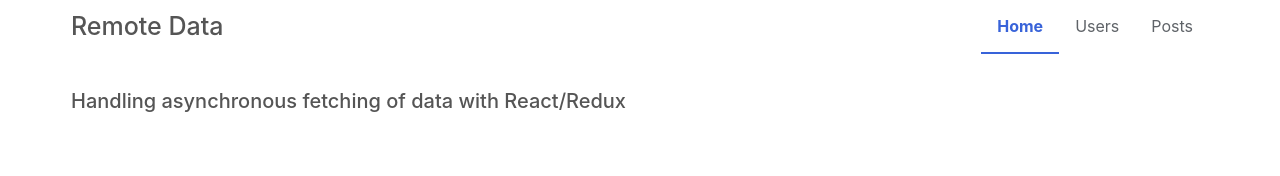
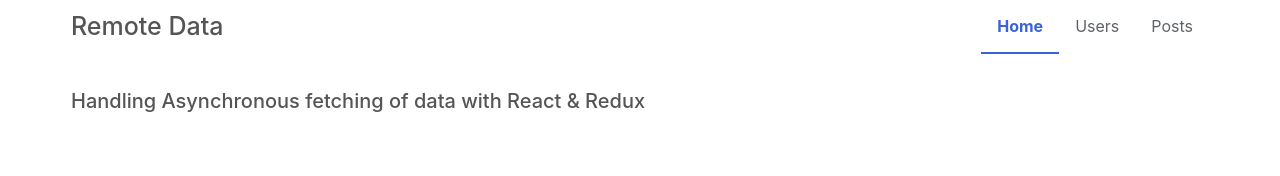
Before and after one commit to alismael/remote-data, a React (Create React App) app in the folder example/: page / in a window 1280 px wide. Shown: the top 176 px of the page. Built offline with nearby package versions, Linux system fonts and the light colour scheme; what remote-data would draw is missing.

Commit message:
[Docs] Updating description

```diff
--- a/example/public/index.html
+++ b/example/public/index.html
@@ -24,7 +24,7 @@
       work correctly both with client-side routing and a non-root public URL.
       Learn how to configure a non-root public URL by running `npm run build`.
     -->
-    <title>Remote data | Handling asynchronous fetching of data with React/Redux</title>
+    <title>Remote data | Handling Asynchronous fetching of data with React & Redux</title>
   </head>
 
   <body>
--- a/example/src/app/components/home/index.tsx
+++ b/example/src/app/components/home/index.tsx
@@ -3,7 +3,7 @@ import * as React from 'react';
 const Home = () => (
   <div>
     <h1 className="page-title">
-      Handling asynchronous fetching of data with React/Redux
+      Handling Asynchronous fetching of data with React & Redux
     </h1>
   </div>
 );
--- a/package.json
+++ b/package.json
@@ -1,7 +1,7 @@
 {
   "name": "remote-data",
   "version": "1.0.0",
-  "description": "Handling asynchronous fetching of data with React/Redux",
+  "description": "Handling Asynchronous fetching of data with React & Redux",
   "author": "alismael",
   "license": "MIT",
   "repository": "alismael/remote-data",
```
Also changed, not shown: 1 other file (tests, documents, lock files or other folders).
